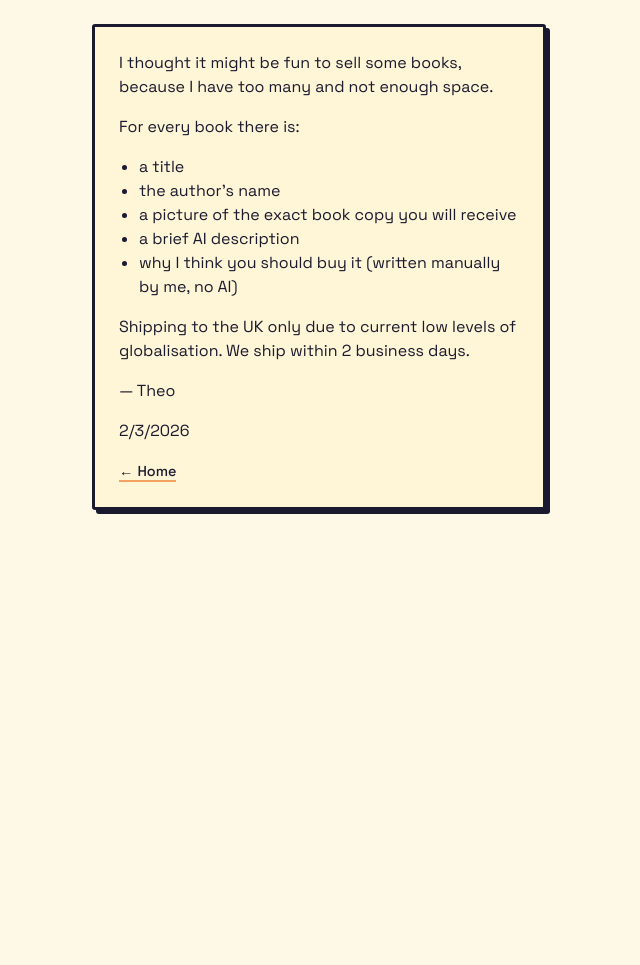
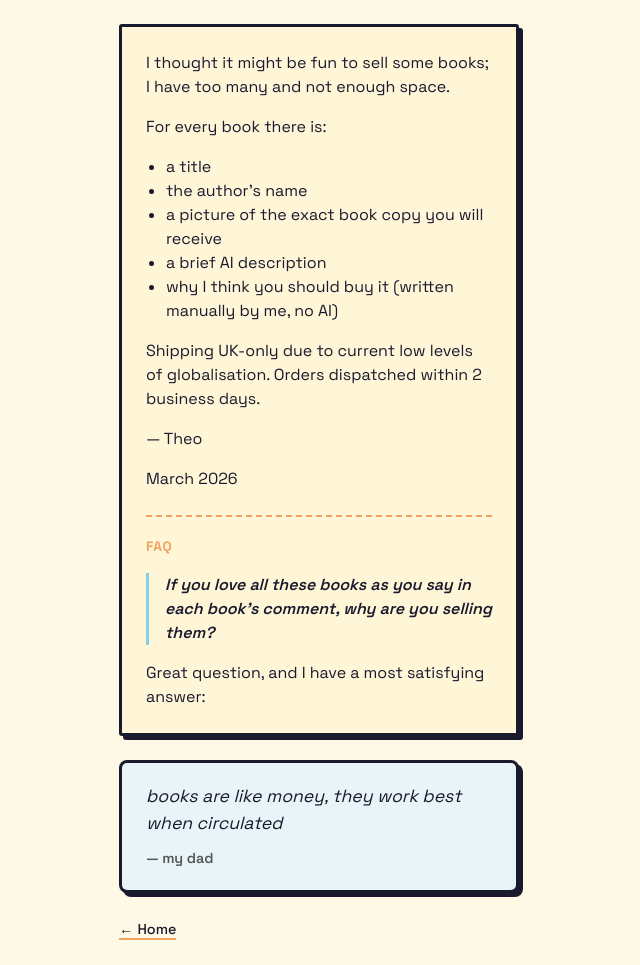
Before and after one commit to sirodoht/bookstore, a Django app: template books/templates/books/about.html in a window 1280 px wide. Shown: the whole page, without its empty margins (321-961 px from the left). Before the commit the page ends 514 px from the top, so only its background shows below. Run offline with Django 3.2, Linux system fonts and the light colour scheme; the template is opened without the code that fills it, so the values that code supplies are empty.

Commit message:
feat: add quote in about page

```diff
--- a/books/templates/books/about.html
+++ b/books/templates/books/about.html
@@ -3,9 +3,10 @@
 {% block title %}About{% endblock %}
 
 {% block content %}
-<div class="card" style="max-width: 400px; margin: auto;">
+<div class="about-wrapper">
+    <div class="card">
         <p style="margin-top: 0;">
-        I thought it might be fun to sell some books, because I have too many and not
+            I thought it might be fun to sell some books; I have too many and not
             enough space.
         </p>
         <p>
@@ -19,15 +20,27 @@
             <li>why I think you should buy it (written manually by me, no AI)</li>
         </ul>
         <p>
-        Shipping to the UK only due to current low levels of globalisation.
-        We ship within 2 business days.
+            Shipping UK-only due to current low levels of globalisation.
+            Orders dispatched within 2 business days.
         </p>
         <p>
             — Theo
         </p>
         <p>
-         2/3/2026
+            March 2026
         </p>
+
+        <div class="faq-section">
+            <p class="faq-heading">faq</p>
+            <p class="faq-question">If you love all these books as you say in each book's comment, why are you selling them?</p>
+            <p style="margin-bottom: 0;">Great question, and I have a most satisfying answer:</p>
+        </div>
+    </div>
+
+    <blockquote class="quote-box">
+        <p class="quote-text">books are like money, they work best when circulated</p>
+        <footer class="quote-attribution">— my dad</footer>
+    </blockquote>
 
     <div>
         <a href="{% url 'books:book-list' %}" class="home-link">Home</a>
--- a/books/templates/books/style.css
+++ b/books/templates/books/style.css
@@ -628,6 +628,7 @@ ul {
     font-size: 1.5rem;
     font-weight: 600;
     color: var(--text-dark);
+    font-family: monospace;
     cursor: pointer;
     display: flex;
     align-items: center;
@@ -1108,7 +1109,57 @@ ul {
     display: block;
 }
 
-.form-container {
+.about-wrapper {
+    max-width: 400px;
+    margin: auto;
+}
+
+.faq-section {
+    margin-top: 24px;
+    padding-top: 20px;
+    border-top: 2px dashed var(--accent-orange);
+}
+
+.faq-heading {
+    font-weight: 700;
+    font-size: 0.85rem;
+    letter-spacing: 0.05em;
+    text-transform: uppercase;
+    color: var(--accent-orange);
+    margin: 0 0 16px 0;
+}
+
+.faq-question {
+    font-weight: 600;
+    font-style: italic;
+    margin: 0 0 12px 0;
+    padding-left: 16px;
+    border-left: 3px solid var(--accent-blue);
+}
+
+.quote-box {
+    margin: 24px auto;
+    padding: 20px 24px;
+    background: var(--card-bg-alt);
+    border: 3px solid var(--border-color);
+    border-radius: 8px;
+    box-shadow: var(--shadow-offset) var(--shadow-offset) 0 var(--border-color);
+}
+
+.quote-text {
+    margin: 0;
+    font-size: 1.1rem;
+    font-style: italic;
+    line-height: 1.5;
+}
+
+.quote-attribution {
+    margin: 12px 0 0 0;
+    font-size: 0.9rem;
+    font-weight: 600;
+    color: var(--text-muted);
+    font-style: normal;
+}
     max-width: 600px;
     margin: 0 auto;
 }
```
Lines whose indentation alone changed are shown as unchanged.
